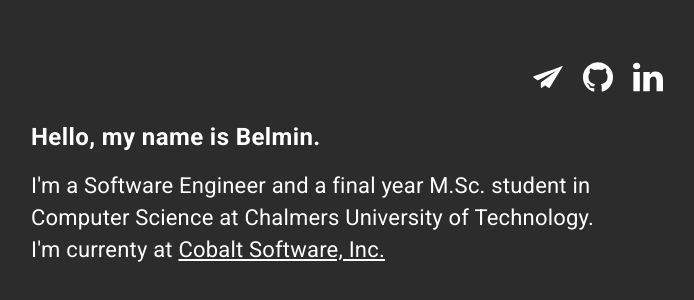
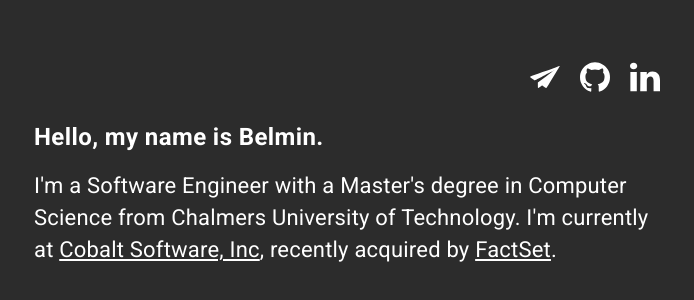
Before and after one commit to BelminD/belmin.se, a plain HTML site: page index.html in a window 1280 px wide. Shown: the part 114-414 px from the top of the page, without its empty margins (289-983 px from the left). Drawn offline with nearby package versions, Linux system fonts and the light colour scheme.

Commit message:
Update copy

```diff
--- a/index.html
+++ b/index.html
@@ -4,7 +4,7 @@
     <meta charset="utf-8" />
     <meta name="viewport" content="width=device-width, initial-scale=1" />
     <meta name="author" content="Belmin Dervisevic" />
-    <meta name="description" content="I'm a Software Engineer and a final year M.Sc. student in Computer Science at Chalmers University of Technology. I'm currenty at Cobalt Software, Inc."/>
+    <meta name="description" content="I'm a Software Engineer with a Master's degree in Computer Science from Chalmers University of Technology. I'm currently at Cobalt Software, Inc, recently acquired by FactSet."/>
     <link rel="icon" href="favicon.ico" />
     <title>Belmin Dervisevic</title>
     <link href="https://cdnjs.cloudflare.com/ajax/libs/normalize/6.0.0/normalize.min.css" rel="stylesheet" />
@@ -31,9 +31,8 @@
           Hello, my name is Belmin.
         </h1>
         <h2>
-          I'm a Software Engineer and a final year M.Sc. student in
-          Computer Science at Chalmers University of Technology.
-          I'm currenty at <a id="cobaltpe" href="https://cobalt.pe" target="_blank"> Cobalt Software, Inc.</a>
+          I'm a Software Engineer with a Master's degree in Computer Science from Chalmers University of Technology.
+          I'm currently at <a id="cobaltpe" href="https://cobalt.pe" target="_blank"> Cobalt Software, Inc</a>, recently acquired by <a id="cobaltpe" href="https://www.factset.com" target="_blank">FactSet</a>.
         </h2>
       </div>
     </div>
--- a/style.css
+++ b/style.css
@@ -58,13 +58,12 @@ svg:hover {
 .wrapper {
   padding-top: 216px;
   margin: 0 auto;
-  max-width: 640px;
-  width: 640px;
+  max-width: 634px;
+  width: 634px;
 }
 
 .text_wrapper {
   margin-top: 20px;
-  width: 90%;
   animation-delay: 0.5s;
 }
 
@@ -139,7 +138,7 @@ svg:hover {
   }
 
   .wrapper {
-    width: 360px;
+    width: 325px;
   }
 }
 
```
